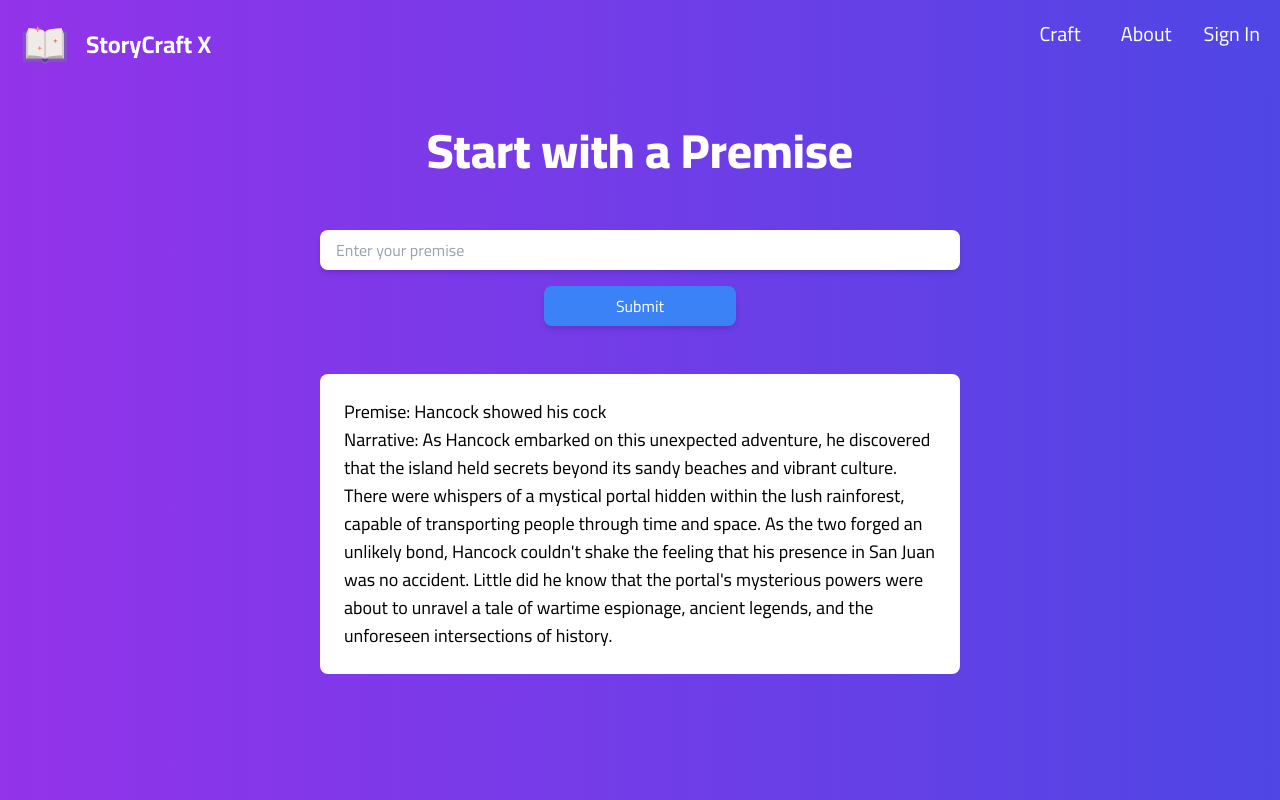
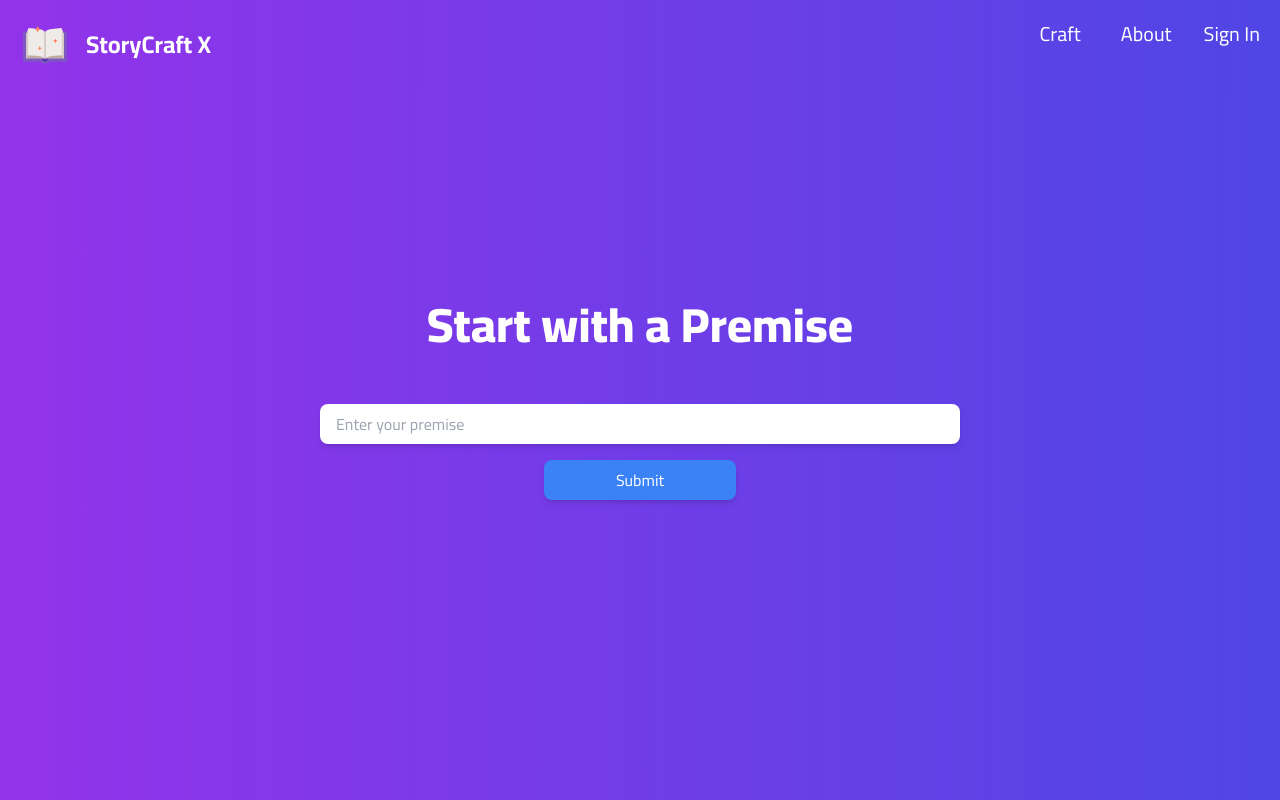
Before and after one commit to jorgeortiz41/StoryCraftX, a Next.js app in the folder storycraftx/: page /craft in a window 1280 px wide. Built offline with nearby package versions, Linux system fonts and the light colour scheme.

Commit message:
removed test div

```diff
--- a/storycraftx/app/craft/page.jsx
+++ b/storycraftx/app/craft/page.jsx
@@ -62,16 +62,10 @@ function craft() {
           />
           <button type="submit" className="mt-2 px-4 py-2 rounded-lg bg-blue-500 hover:bg-purple-600 text-white w-48 shadow-md">Submit</button>
         </form>
-        <div className="flex flex-col items-center justify-center space-x-4 bg-white text-black rounded-lg mt-12 p-6 text-lg">
-          Premise: Hancock showed his cock
-          <br></br>
-          Narrative: As Hancock embarked on this unexpected adventure, he discovered that the island held secrets beyond its sandy beaches and vibrant culture. There were whispers of a mystical portal hidden within the lush rainforest, capable of transporting people through time and space.
-
-As the two forged an unlikely bond, Hancock couldn't shake the feeling that his presence in San Juan was no accident. Little did he know that the portal's mysterious powers were about to unravel a tale of wartime espionage, ancient legends, and the unforeseen intersections of history.
-        </div>
         {response !== '' ?
           <div className="flex flex-col items-center justify-center space-x-4 bg-white text-black rounded-sm mt-12 p-10">
-            Premise: {content}\n
+            Premise: {content}
+            <br></br>
             Narrative: {response}
           </div>
         :
```
